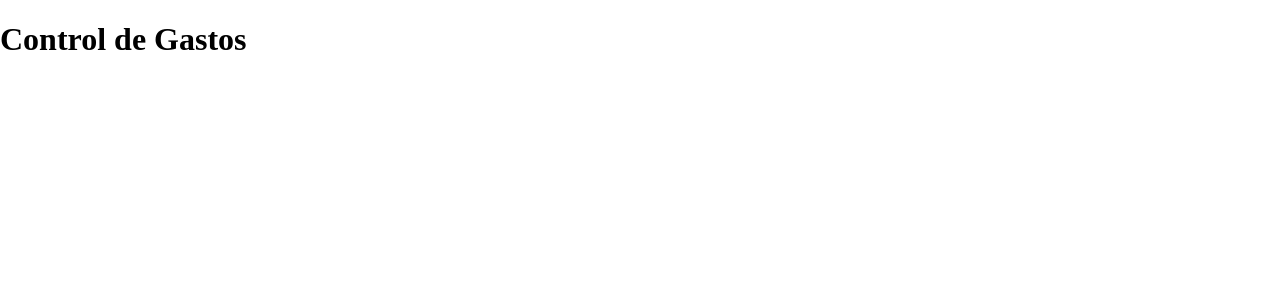
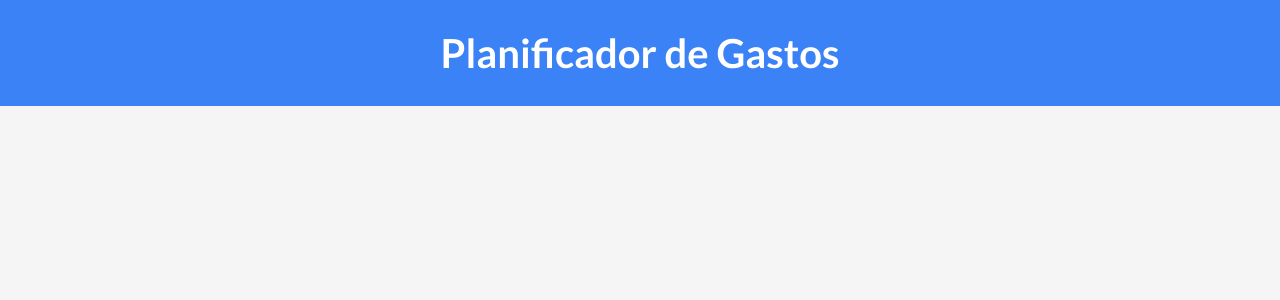
Before and after one commit to csena72/admin-gastos, a Vue app: page / in a window 1280 px wide. Shown: the top 300 px of the page. Built offline with nearby package versions, Linux system fonts and the light colour scheme.

Commit message:
Agrego estilos al home

```diff
--- a/src/App.vue
+++ b/src/App.vue
@@ -1,11 +1,56 @@
 <script setup>
+
 
 </script>
 
 <template>
-  <h1>Control de Gastos</h1>
+  <div>
+    <header>
+      <h1>Planificador de Gastos</h1>
+    </header>
+  </div>
 </template>
 
-<style scoped>
+<style>
+  :root {
+    --azul: #3b82f6;
+    --blanco: #fff;
+    --gris: #94a3b8;
+    --gris-claro: #f5f5f5;
+    --gris-oscuro: #64748b;
+    --negro: #000;
+  }
+
+  html {
+    font-size: 62.5%;
+    box-sizing: border-box;
+  }
+  *, *:before, *:after {
+    box-sizing: inherit;
+  }
+
+  body {
+    font-size: 1.6rem;
+    font-family: 'Lato', sans-serif;
+    background-color: var(--gris-claro);
+  }
+
+  h1 {
+    font-size: 4rem;
+  }
+
+  h2 {
+    font-size: 3rem;
+  }
+
+header {
+    background-color: var(--azul);
+}
+header h1 {
+    color: var(--blanco);
+    margin: 0;
+    padding: 3rem 0;
+    text-align: center;
+}
 
 </style>
```
